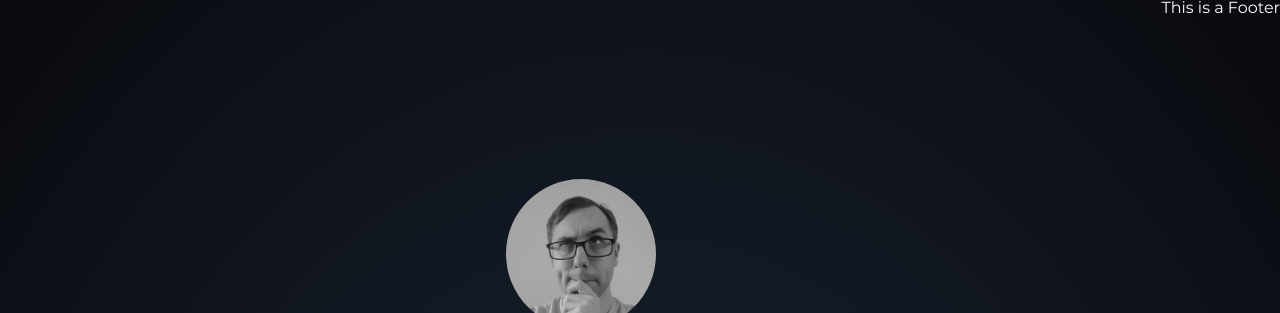
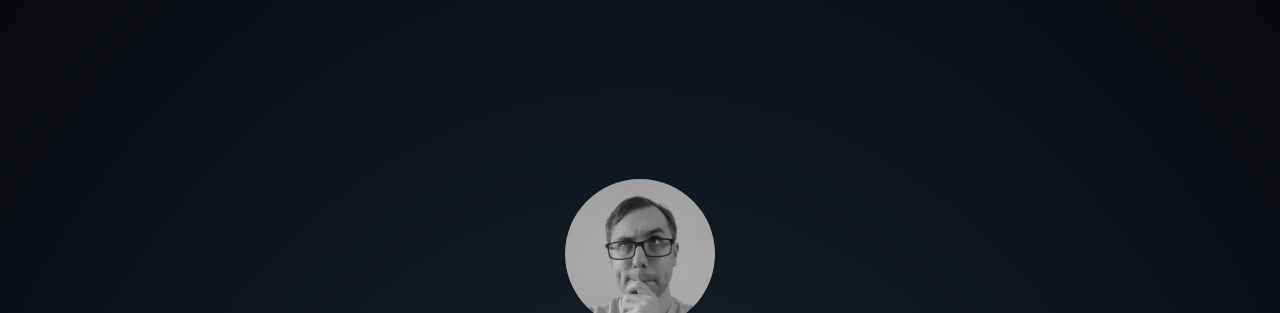
Before and after one commit to jordancockles/Portfolio, a plain HTML site: page index.html in a window 1280 px wide. Shown: the top 313 px of the page. Drawn offline with Linux system fonts and the light colour scheme.

Commit message:
Removing Footer

```diff
--- a/index.html
+++ b/index.html
@@ -30,9 +30,6 @@
                 </p>
                 <a href="#" class="portfolio-button js-trigger-transition">My Projects</a>
             </div>
-            <footer>
-                <p> This is a Footer </p>
-            </footer>
         </main>
         <ul class="portfolio-bg-bubbles">
             <li></li>
```
Also changed, not shown: 1 other file.
